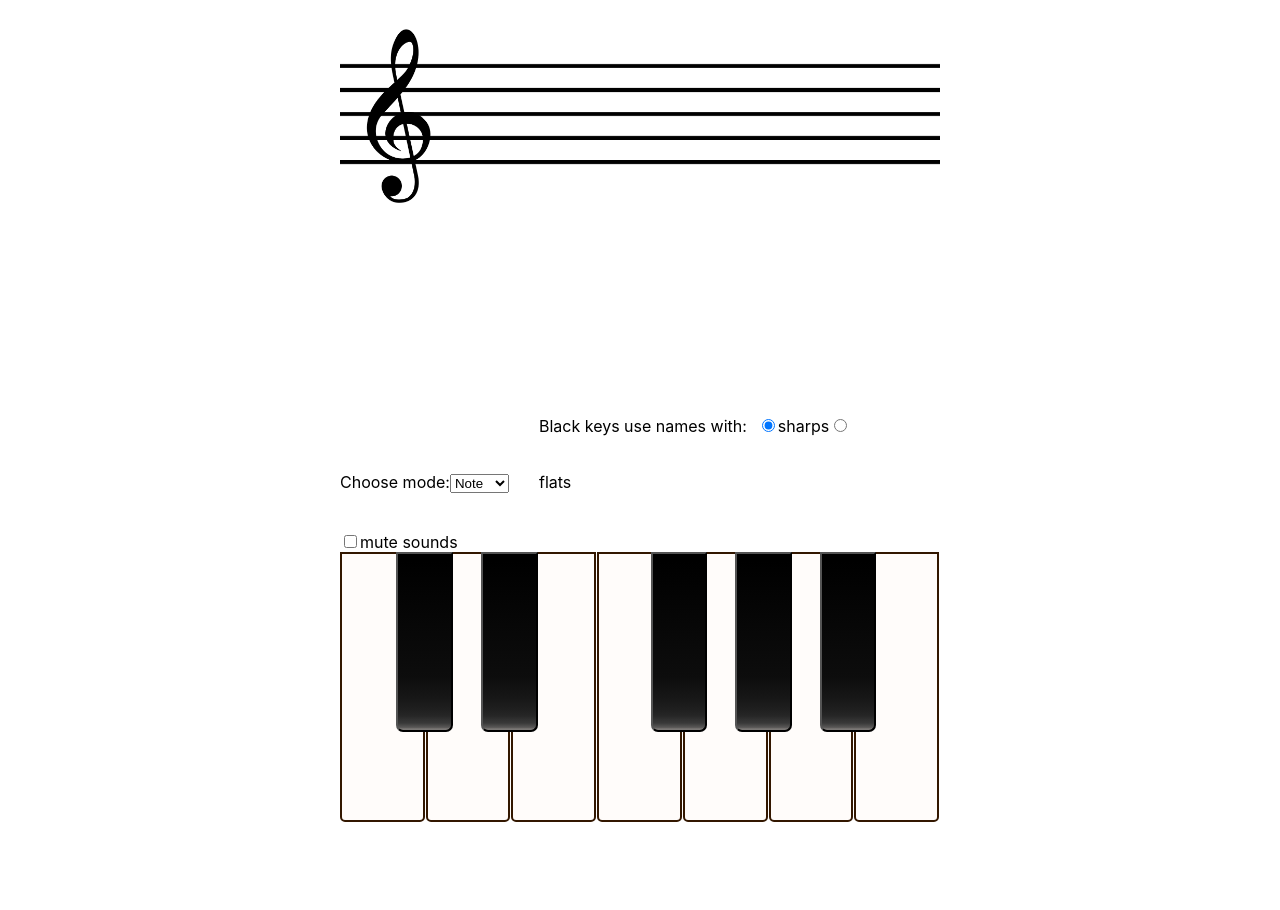
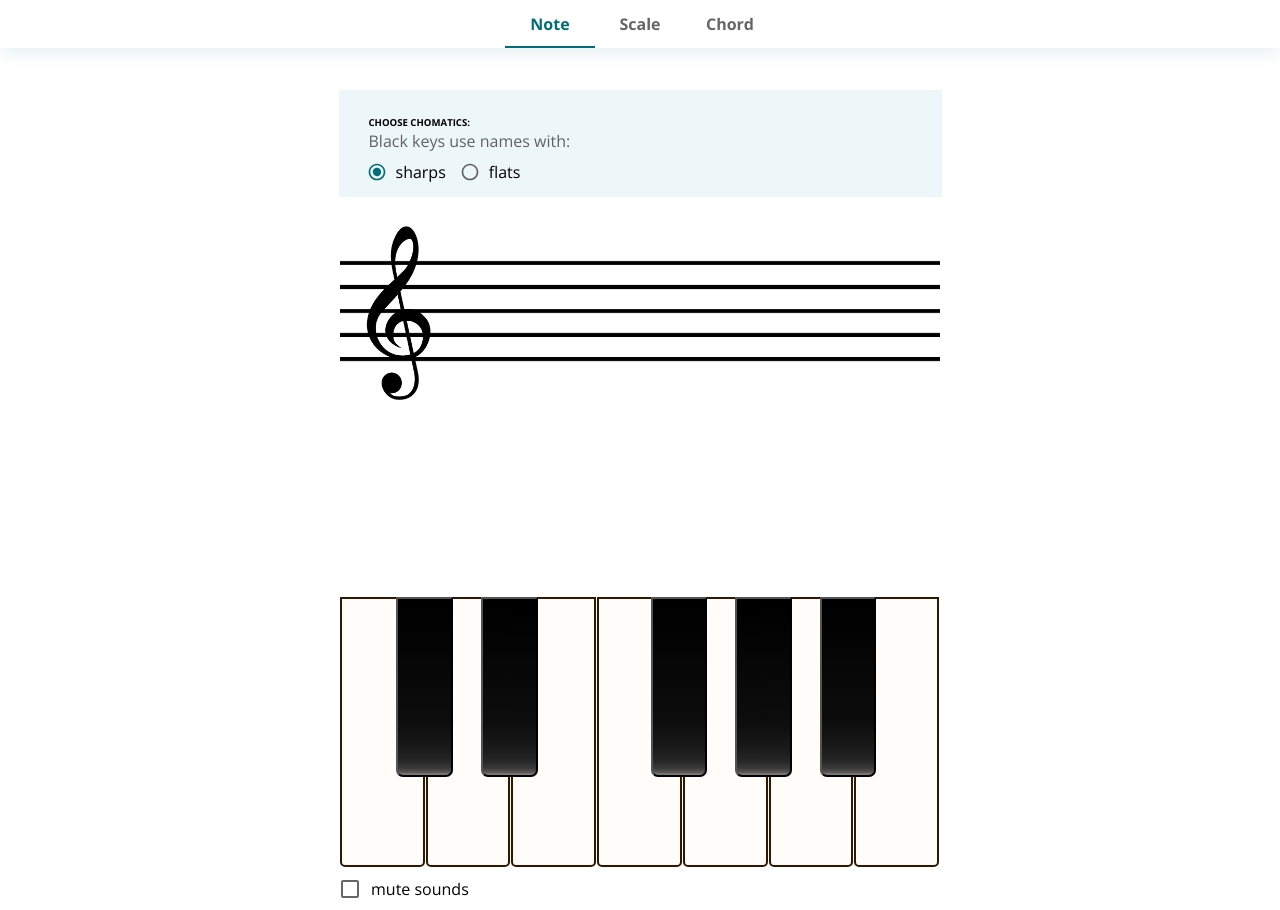
Before and after one commit to andrzejkukuryk/music-theory, a React (Create React App) app: page / in a window 1280 px wide. Before the commit the page ends 823 px from the top, so only its background shows below. Built offline with nearby package versions, Linux system fonts and the light colour scheme.

Commit message:
mui in progress

```diff
--- a/package.json
+++ b/package.json
@@ -3,6 +3,9 @@
   "version": "0.1.0",
   "private": true,
   "dependencies": {
+    "@emotion/react": "^11.10.5",
+    "@emotion/styled": "^11.10.5",
+    "@mui/material": "^5.10.16",
     "@testing-library/jest-dom": "^5.16.5",
     "@testing-library/react": "^13.4.0",
     "@testing-library/user-event": "^13.5.0",
--- a/public/index.html
+++ b/public/index.html
@@ -24,6 +24,8 @@
       work correctly both with client-side routing and a non-root public URL.
       Learn how to configure a non-root public URL by running `npm run build`.
     -->
+    <link rel="preconnect" href="https://fonts.googleapis.com"><link rel="preconnect" href="https://fonts.gstatic.com" crossorigin><link href="https://fonts.googleapis.com/css2?family=Roboto:wght@100;300;400;500;700;900&display=swap" rel="stylesheet">
+    <link rel="preconnect" href="https://fonts.googleapis.com"><link rel="preconnect" href="https://fonts.gstatic.com" crossorigin><link href="https://fonts.googleapis.com/css2?family=Open+Sans:wght@300;400;500;600;700;800&display=swap" rel="stylesheet">
     <title>React App</title>
   </head>
   <body>
--- a/src/App.js
+++ b/src/App.js
@@ -2,6 +2,30 @@ import { useState } from "react";
 import { Controls } from "./component/controls";
 import { ChooseMode } from "./component/chooseMode";
 import { Keyboard } from "./component/keyboard";
+import { ThemeProvider, createTheme } from "@mui/material/styles";
+
+const theme = createTheme({
+  palette: {
+    primary: {
+      main: "#006D77",
+      light: "#EDF6F9",
+    },
+  },
+  typography: {
+    fontFamily: '"Open Sans","Roboto","Helvetica","Arial"',
+    body2: {
+      fontSize: "0.6rem",
+      fontWeight: 700,
+      textTransform: "uppercase",
+    },
+    button: {
+      fontWeight: 700,
+      fontSize: "1rem",
+      textTransform: "none",
+    },
+  },
+});
+theme.shadows.push("0px 6px 16px 0px rgba(0,109,119,0.09)");
 
 function App() {
   const [note, setNote] = useState("X");
@@ -9,7 +33,6 @@ function App() {
   const [chordType, setChordType] = useState("major");
   const [chordAdditional, setChordAdditional] = useState("none");
   const [blackKeyMode, setBlackKeyMode] = useState("sharped");
-  const [keyboardMuted, setKeyboardMuted] = useState(false);
   const [appMode, setAppMode] = useState("note");
 
   const pressedKey = (newNote) => {
@@ -32,17 +55,22 @@ function App() {
     setChordAdditional(added);
   };
 
-  const muteSounds = () => {
-    setKeyboardMuted(!keyboardMuted);
-  };
-
   const selectMode = (mode) => {
     setNote("X");
     setAppMode(mode);
   };
 
   return (
-    <div>
+    <ThemeProvider theme={theme}>
+      <Controls
+        sharpOrFlat={sharpOrFlat}
+        selectModus={selectModus}
+        selectChord={selectChord}
+        selectChordAdditional={selectChordAdditional}
+        selectMode={selectMode}
+        appMode={appMode}
+      />
+
       <ChooseMode
         appMode={appMode}
         note={note}
@@ -50,21 +78,9 @@ function App() {
         chordType={chordType}
         chordAdditional={chordAdditional}
       />
-      <Controls
-        sharpOrFlat={sharpOrFlat}
-        selectModus={selectModus}
-        selectChord={selectChord}
-        selectChordAdditional={selectChordAdditional}
-        muteSounds={muteSounds}
-        selectMode={selectMode}
-        appMode={appMode}
-      />
-      <Keyboard
-        pressedKey={pressedKey}
-        blackKeyMode={blackKeyMode}
-        keyboardMuted={keyboardMuted}
-      />
-    </div>
+
+      <Keyboard pressedKey={pressedKey} blackKeyMode={blackKeyMode} />
+    </ThemeProvider>
   );
 }
 
--- a/src/component/controls/index.js
+++ b/src/component/controls/index.js
@@ -18,13 +18,14 @@ import {
   TYPE_9TH,
   TYPE_ADD9,
 } from "../../theory";
+import { ControlsChromaticChoose } from "../controlsChromaticChoose";
+import { ControlsModeChooseTabs } from "../controlsModeChooseTabs";
 
 export function Controls({
   sharpOrFlat,
   selectModus,
   selectChord,
   selectChordAdditional,
-  muteSounds,
   selectMode,
   appMode,
 }) {
@@ -48,14 +49,6 @@ export function Controls({
     selectChordAdditional(target.value);
   };
 
-  const handleChangeMute = () => {
-    muteSounds();
-  };
-
-  const handleChangeMode = ({ target }) => {
-    selectMode(target.value);
-  };
-
   const classChromaticDiv = classNames({
     [styles.chromaticChooseDiv]:
       appMode === TYPE_NOTE || appMode === TYPE_CHORD,
@@ -76,32 +69,10 @@ export function Controls({
   return (
     <div className={styles.container}>
       <div className={styles.modeChooseDiv}>
-        <label htmlFor="mode">Choose mode:</label>
-        <select id="mode" name="mode" onChange={handleChangeMode}>
-          <option value={TYPE_NOTE}>Note</option>
-          <option value={TYPE_SCALE}>Scale</option>
-          <option value={TYPE_CHORD}>Chord</option>
-        </select>
+        <ControlsModeChooseTabs appMode={appMode} selectMode={selectMode} />
       </div>
       <div className={classChromaticDiv}>
-        <p className={styles.chromaticChooseP}>Black keys use names with:</p>
-        <input
-          type="radio"
-          id="sharps"
-          name="sharpOrFlat"
-          value={TYPE_SHARPED}
-          onClick={handleClickChromatic}
-          defaultChecked
-        />
-        <label htmlFor="sharps">sharps</label>
-        <input
-          type="radio"
-          id="flats"
-          name="sharpOrFlat"
-          value={TYPE_FLATED}
-          onClick={handleClickChromatic}
-        />
-        <label htmlFor="flats">flats</label>
+        <ControlsChromaticChoose handleClickChromatic={handleClickChromatic} />
       </div>
       <div className={classModusDiv}>
         <p className={styles.modusChooseP}>Choose modus:</p>
@@ -189,7 +160,6 @@ export function Controls({
           </li>
         </ul>
       </div>
-      {/* nowa lista */}
       <div className={classChordTypeDiv}>
         <p className={styles.modusChooseP}>Add to chord:</p>
         <ul>
@@ -236,10 +206,10 @@ export function Controls({
           </li>
         </ul>
       </div>
-      <div className={styles.keyboardMutedDiv}>
+      {/* <div className={styles.keyboardMutedDiv}>
         <input type="checkbox" id="muted" onChange={handleChangeMute} />
         <label htmlFor="muted">mute sounds</label>
-      </div>
+      </div> */}
     </div>
   );
 }
--- a/src/component/controls/style.module.css
+++ b/src/component/controls/style.module.css
@@ -3,20 +3,28 @@
 }
 
 .container {
-    width: var(--keyboardWidth);
+    width: 100%;
+    display: flex;
+    flex-direction: column;
+    align-items: center;
+  justify-content: center;
+    /* width: var(--keyboardWidth); */
     margin: 0 auto;
 }
 
 .modeChooseDiv {
-    display: inline-block;
+    display: block;
+    /* display: inline-block; */
     height: 60px;
-    margin-right: 30px;
+    width: 100%;
+    /* margin-right: 30px; */
 }
 
 .chromaticChooseDiv {
-    display: inline-block;
-    height: 50px;
-    width: 320px;
+    display: block;
+    /* display: inline-block; */
+    height: 97px;
+    width: 603px;
 
 }
 
--- /dev/null
+++ b/src/component/controlsChromaticChoose/index.js
@@ -0,0 +1,56 @@
+import React from "react";
+
+import {
+  Box,
+  FormControl,
+  FormControlLabel,
+  FormLabel,
+  Radio,
+  RadioGroup,
+  Typography,
+} from "@mui/material";
+
+import { TYPE_SHARPED, TYPE_FLATED } from "../../theory";
+
+export function ControlsChromaticChoose({ handleClickChromatic }) {
+  return (
+    <Box
+      sx={{
+        marginTop: "30px",
+        paddingTop: "26px",
+        paddingLeft: "30px",
+        width: 573,
+        height: 81,
+        backgroundColor: "primary.light",
+      }}
+    >
+      <Typography variant="body2" component="h2">
+        Choose chomatics:
+      </Typography>
+      <FormControl>
+        <FormLabel id="blackKeysUseNamesWith">
+          Black keys use names with:
+        </FormLabel>
+        <RadioGroup
+          row
+          aria-labelledby="blackKeysUseNamesWith"
+          defaultValue={TYPE_SHARPED}
+          name="radio-button-group"
+        >
+          <FormControlLabel
+            value={TYPE_SHARPED}
+            control={<Radio size="small" />}
+            label="sharps"
+            onClick={handleClickChromatic}
+          />
+          <FormControlLabel
+            value={TYPE_FLATED}
+            control={<Radio size="small" />}
+            label="flats"
+            onClick={handleClickChromatic}
+          />
+        </RadioGroup>
+      </FormControl>
+    </Box>
+  );
+}
--- /dev/null
+++ b/src/component/controlsModeChooseTabs/index.js
@@ -0,0 +1,24 @@
+import { Box, Tab, Tabs } from "@mui/material";
+import React from "react";
+
+import { TYPE_CHORD, TYPE_NOTE, TYPE_SCALE } from "../../theory";
+
+export function ControlsModeChooseTabs({ appMode, selectMode }) {
+  const handleChange = (event, newValue) => {
+    selectMode(newValue);
+  };
+  return (
+    <Box sx={{ boxShadow: 25, width: "100%", marginBottom: 20 }}>
+      <Tabs
+        value={appMode}
+        onChange={handleChange}
+        textColor="primary"
+        centered
+      >
+        <Tab value={TYPE_NOTE} label="Note" />
+        <Tab value={TYPE_SCALE} label="Scale" />
+        <Tab value={TYPE_CHORD} label="Chord" />
+      </Tabs>
+    </Box>
+  );
+}
--- /dev/null
+++ b/src/component/controlsMuteSounds/index.js
@@ -0,0 +1,15 @@
+import { Checkbox, FormControlLabel } from "@mui/material";
+import React from "react";
+
+export function ControlsMuteSounds({ keyboardMuted, setKeyboardMuted }) {
+  const handleChange = () => {
+    setKeyboardMuted(!keyboardMuted);
+  };
+
+  return (
+    <FormControlLabel
+      control={<Checkbox onChange={handleChange} />}
+      label="mute sounds"
+    />
+  );
+}
--- a/src/component/keyboard/index.js
+++ b/src/component/keyboard/index.js
@@ -3,9 +3,11 @@ import { Key } from "../key";
 import styles from "./style.module.css";
 import { diatonic, flated, sharped } from "../../theory.js";
 import { TYPE_FLATED } from "../../theory.js";
+import { ControlsMuteSounds } from "../controlsMuteSounds";
 
-export function Keyboard({ pressedKey, blackKeyMode, keyboardMuted }) {
+export function Keyboard({ pressedKey, blackKeyMode }) {
   const [chromatic, setChromatic] = useState(sharped);
+  const [keyboardMuted, setKeyboardMuted] = useState(false);
 
   const chromaticMode = () => {
     blackKeyMode === TYPE_FLATED ? setChromatic(flated) : setChromatic(sharped);
@@ -40,6 +42,10 @@ export function Keyboard({ pressedKey, blackKeyMode, keyboardMuted }) {
           />
         ))}
       </div>
+      <ControlsMuteSounds
+        keyboardMuted={keyboardMuted}
+        setKeyboardMuted={setKeyboardMuted}
+      />
     </div>
   );
 }
--- a/src/component/note/style.module.css
+++ b/src/component/note/style.module.css
@@ -13,7 +13,7 @@
     background-repeat: repeat-x;
     width: 600px;
     height: 400px;
-    margin: 0 auto;
+    margin: 40px auto 0 auto;
 }
 
 .clef {
```
Also changed, not shown: src/component/controlsChromaticChoose/style.module.css (added, +7 -0 lines), 2 other files (tests, documents, lock files or other folders).
